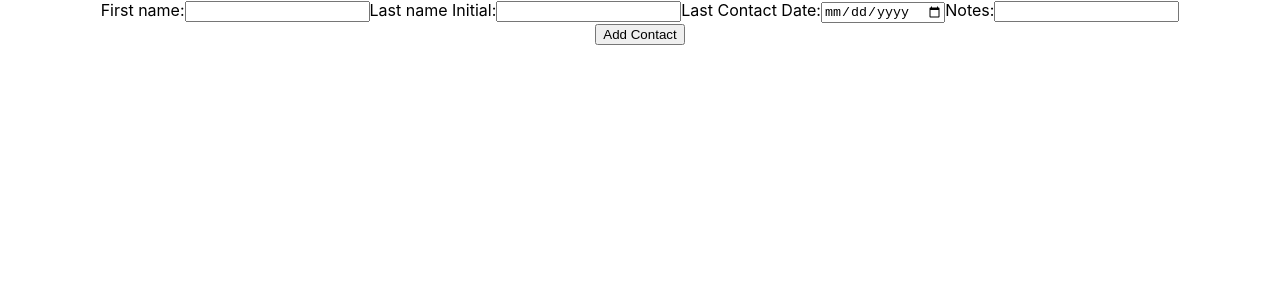
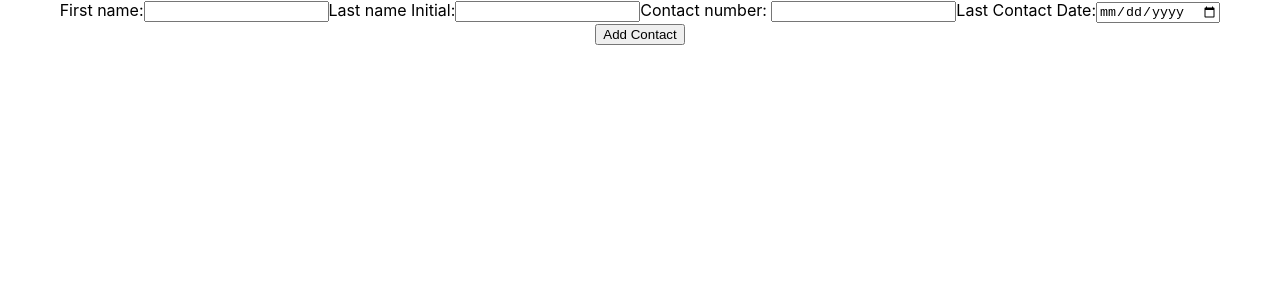
Before and after one commit to atemp678/BAE-Hackathon, a React (Create React App) app: page / in a window 1280 px wide. Shown: the top 300 px of the page. Built offline with nearby package versions, Linux system fonts and the light colour scheme; no server answers; the database is empty.

Commit message:
worked on the logic flow for components

```diff
--- a/src/App.js
+++ b/src/App.js
@@ -1,17 +1,43 @@
 import "./App.css";
 import { useEffect, useState } from "react";
 import { getContacts } from "./firebase/firebaseConfig";
+import ViewContacts from "./components/ViewContacts";
+import ViewContact from "./components/ViewContact";
 import AddNewContact from "./components/AddNewContact";
 
 function App() {
-  const [contacts, setContacts] = useState(false);
+  const [contacts, setContacts] = useState([]);
+  const [viewedContact, setViewedContact] = useState(false);
+  const [addContactView, setAddContactView] = useState(true);
   useEffect(() => {
-    setContacts(getContacts());
+    async function getAllContacts() {
+      setContacts(await getContacts());
+    }
+    getAllContacts();
   }, []);
+  console.log("viewedContact: ", viewedContact);
+  function viewSingleContact(docRef) {
+    console.log(docRef);
+    console.log("clicked!!");
+    const viewContact = getSingleContact(docRef);
+    setViewedContact(viewContact);
+  }
+  function getSingleContact(docRef) {
+    const contact = contacts.find((contact) => contact.docRef === docRef);
+    console.log(contact);
+    return contact;
+  }
 
   return (
     <div className="App">
-      <AddNewContact />
+      {!addContactView && contacts.length > 0 && !viewedContact && (
+        <ViewContacts
+          contacts={contacts}
+          viewSingleContact={viewSingleContact}
+        />
+      )}
+      {viewedContact && <ViewContact contact={viewedContact} />}
+      {addContactView && <AddNewContact />}
     </div>
   );
 }
--- a/src/components/AddNewContact.js
+++ b/src/components/AddNewContact.js
@@ -15,6 +15,7 @@ const AddNewContact = (props) => {
     lastNameInitial: "",
     lastContact: "",
     notes: "",
+    contact: "",
   });
 
   return (
@@ -48,12 +49,12 @@ const AddNewContact = (props) => {
             })
           }
         ></input>
-        <label htmlFor="last-contact">Last Contact Date:</label>
+        <label htmlFor="contact">Contact number: </label>
         <input
-          type="date"
-          id="last-contact"
-          name="lastContact"
-          value={state.lastContact}
+          type="tel"
+          id="contact-number"
+          name="contact"
+          value={state.contact}
           onChange={(e) =>
             dispatch({
               type: "change",
@@ -61,13 +62,13 @@ const AddNewContact = (props) => {
               key: e.target.name,
             })
           }
-        ></input>
-        <label htmlFor="notes">Notes:</label>
+        />
+        <label htmlFor="last-contact">Last Contact Date:</label>
         <input
-          type="text"
-          id="notes"
-          name="notes"
-          value={state.notes}
+          type="date"
+          id="last-contact"
+          name="lastContact"
+          value={state.lastContact}
           onChange={(e) =>
             dispatch({
               type: "change",
--- a/src/components/Notes.js
+++ b/src/components/Notes.js
@@ -5,9 +5,13 @@ export default function Notes({ noteData }) {
     <div>
       <h4>Conversations</h4>
       <ul className="note-list">
-        {noteData.map((note, index) => (
-          <Note noteData={noteData} key={index} />
-        ))}
+        {noteData.length > 0 ? (
+          noteData.map((note, index) => (
+            <Note noteData={noteData} key={index} />
+          ))
+        ) : (
+          <p>You haven't made any notes on this user.</p>
+        )}
       </ul>
       <div className="addNewNote">
         <textarea></textarea>
--- a/src/components/ViewContact.js
+++ b/src/components/ViewContact.js
@@ -1,19 +1,19 @@
 import React from "react";
 import Card from "./Card";
 import Notes from "./Notes";
-export default function ViewContact(props) {
+export default function ViewContact({ contact }) {
   return (
     <Card>
       <h2>
-        {props.name} {props.surname}
+        {contact.Name} {contact.SurnameInitial}
       </h2>
       <p>
-        Contact number: <span>{props.contact}</span>
+        Contact number: <span>{contact.Contact}</span>
       </p>
       <p>
-        Last contact made on: <span>{props.lastContactDate}</span>
+        Last contact made on: <span>{contact.lastContactDate}</span>
       </p>
-      <Notes noteData={props.notes} />
+      <Notes noteData={contact.notes ? contact.notes : []} />}
     </Card>
   );
 }
--- a/src/components/ViewContactSummary.js
+++ b/src/components/ViewContactSummary.js
@@ -1,9 +1,14 @@
 import React from "react";
 
-export default function ViewContactSummary({ name, date }) {
+export default function ViewContactSummary({
+  name,
+  date,
+  viewSingleContact,
+  docRef,
+}) {
   return (
     <li>
-      <div>{name}</div>
+      <div onClick={() => viewSingleContact(docRef)}>{name}</div>
       <div>{date}</div>
     </li>
   );
--- a/src/components/ViewContacts.js
+++ b/src/components/ViewContacts.js
@@ -3,6 +3,7 @@ import Card from "./Card";
 import ViewContactSummary from "./ViewContactSummary";
 
 export default function ViewContacts(props) {
+  console.log("Props contacts: ", props.contacts);
   return (
     <Card>
       <div>
@@ -10,8 +11,10 @@ export default function ViewContacts(props) {
         <ul>
           {props.contacts.map((contact) => (
             <ViewContactSummary
-              name={contact.name}
-              date={contact.lastContactDate}
+              name={contact.firstName}
+              date={contact.lastContact}
+              docRef={contact.docRef}
+              viewSingleContact={props.viewSingleContact}
               key={contact.docRef}
             />
           ))}
```
Also changed, not shown: toDo.txt.
